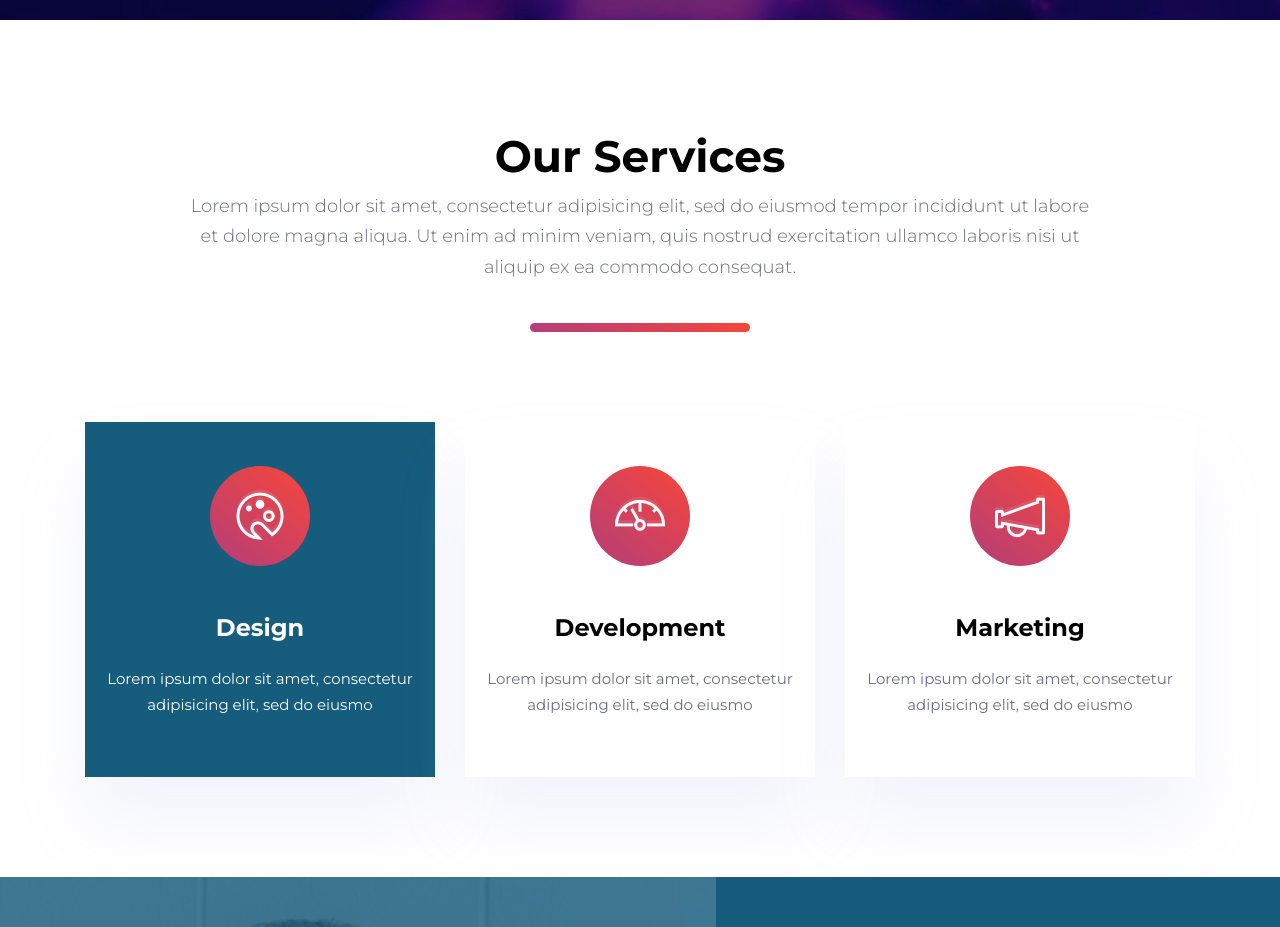
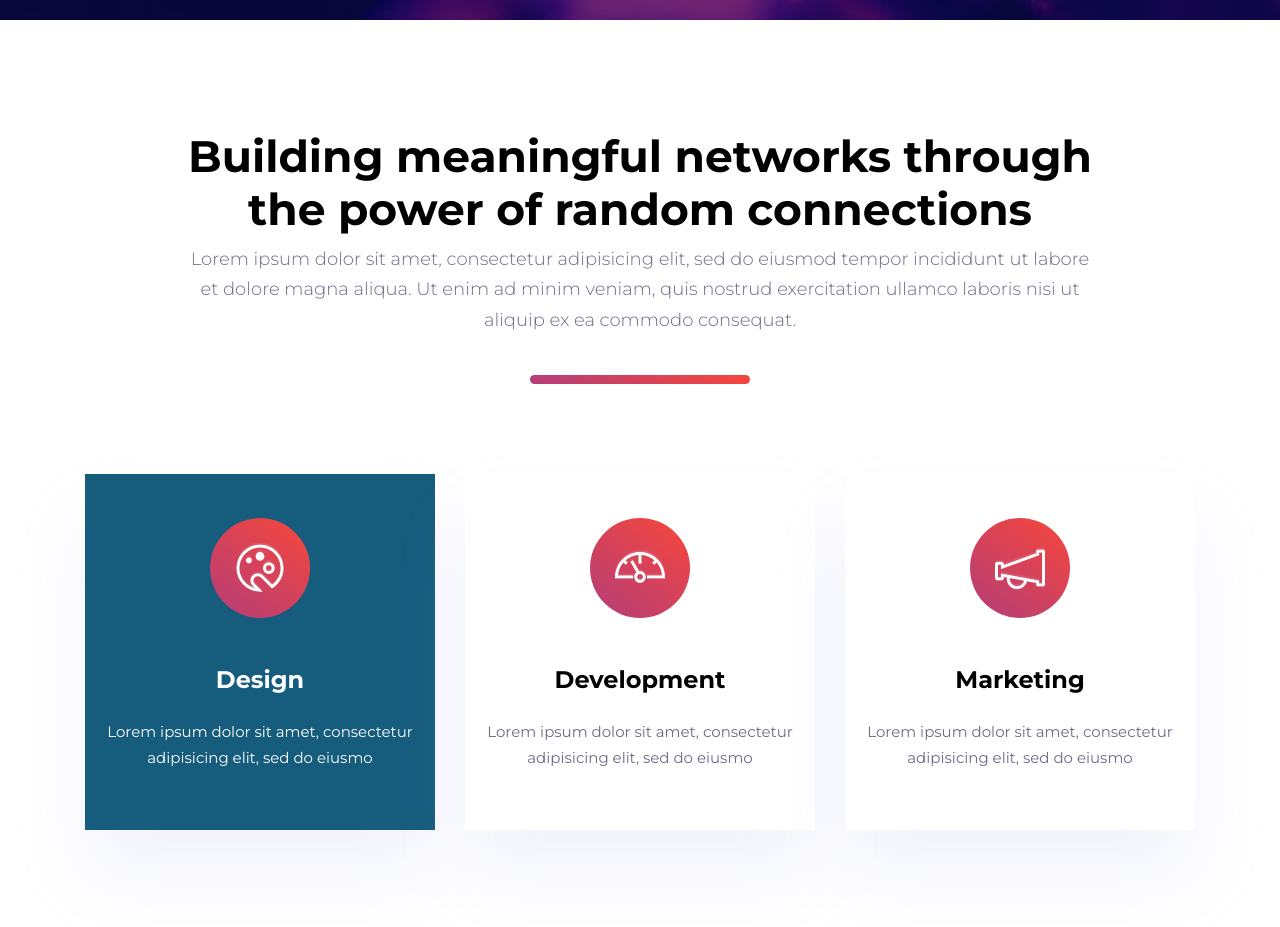
Before and after one commit to JamesLucasAm/Randomised-Networking, a website: page index.html in a window 1280 px wide. Shown: the part 780-1707 px from the top of the page. Drawn offline with Linux system fonts and the light colour scheme; some packages are replaced by stand-ins of ours.

Commit message:
Aug 26, 2024, 8:01 PM

```diff
--- a/index.html
+++ b/index.html
@@ -99,7 +99,7 @@
   <div class="container">
     <div class="row">
       <div class="col-lg-10 mx-auto text-center">
-        <h2 class="section-title">Our Services</h2>
+        <h2 class="section-title">Building meaningful networks through the power of random connections</h2>
         <p class="lead">Lorem ipsum dolor sit amet, consectetur adipisicing elit, sed do eiusmod tempor incididunt ut
           labore et dolore magna aliqua. Ut enim ad minim veniam, quis nostrud exercitation ullamco laboris nisi ut
           aliquip ex ea commodo consequat.</p>
```
